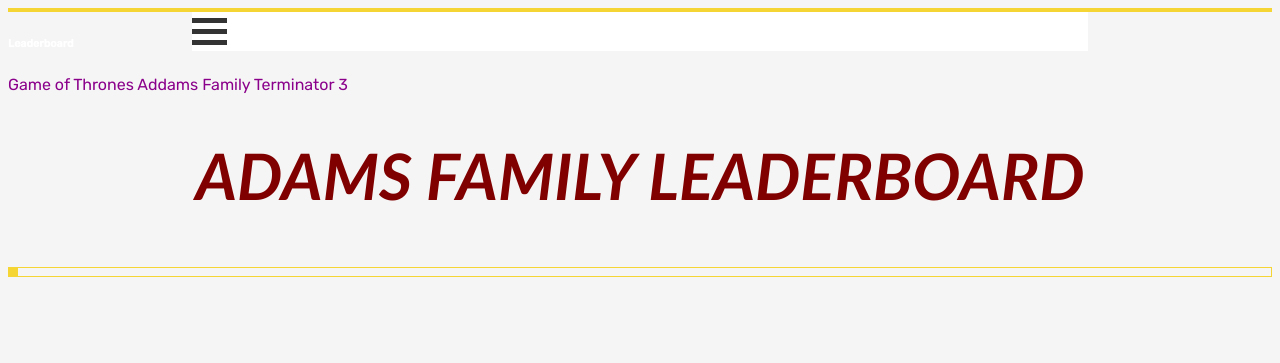
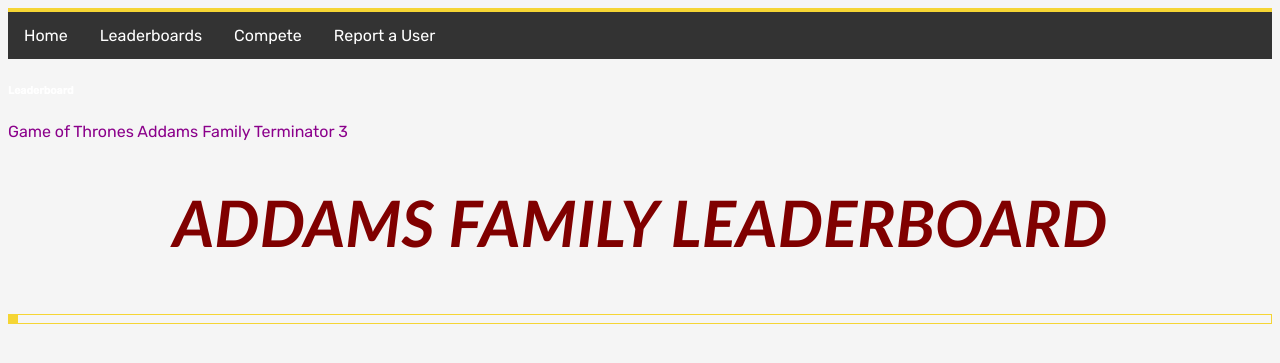
Before and after one commit to AnthonyBenitez/Pinball, a Python web app: template templates/adamsLeaderboard.html in a window 1280 px wide. Shown: the top 363 px of the page. Run offline with Jinja, Linux system fonts and the light colour scheme; the template is opened without the code that fills it, so the values that code supplies are empty.

Commit message:
leaderboard

```diff
--- a/main.py
+++ b/main.py
@@ -150,7 +150,7 @@
 
 
 class InvalidationHandler(webapp2.RequestHandler):
-    def post(self):
+    def get(self):
         self.response.out.write('Suggestion has been sent!')
 
 app = webapp2.WSGIApplication([
@@ -159,6 +159,6 @@
     ('/adamleaderboard', adamLeaderboardHandler),
     ('/gotleaderboard', gotLeaderboardHandler),
     ('/fake', FakeDataHandler),
-    ('/invalidate', InvalidationHandler)
+    ('/invalidate', InvalidationHandler),
     ('.*', MainHandler)
 ])
--- a/templates/adamsLeaderboard.html
+++ b/templates/adamsLeaderboard.html
@@ -3,6 +3,38 @@
         <link rel="stylesheet" href="/i/adamsLeaderboard.css">
         <meta name="viewport" content="width=device-width, initial-scale=1">
    <link rel="stylesheet" href="/i/styles.css">
+   <style>
+            ul {
+            list-style-type: none;
+            margin: 0;
+            padding: 0;
+            overflow: hidden;
+            background-color: #333;
+            }
+
+           /* li {
+            float: left;
+            } */
+
+            li a {
+            display: block;
+            color: white;
+            text-align: center;
+            padding: 14px 16px;
+            text-decoration: none;
+            float: left;
+            }
+
+            li a:hover {
+            background-color: #111;
+            }
+            </style>
+        <ul>
+        <li><a class="active" href="#home">Home</a></li>
+        <li><a href="/termleaderboard">Leaderboards</a></li>
+        <li><a href="/p/(.*)">Compete</a></li>
+        <li><a href="/invalidate">Report a User</a></li>
+        </ul>
    <style>
 ul {
   list-style-type: none;
@@ -37,7 +69,7 @@
             <a class="leaderboard" href="/termleaderboard"> Terminator 3</a>
         </div>
 
-        <div class="container" onclick="myFunction(this)">
+        <!-- <div class="container" onclick="myFunction(this)">
   <div class="bar1"></div>
   <div class="bar2"></div>
   <div class="bar3"></div>
@@ -47,9 +79,9 @@
 function myFunction(x) {
   x.classList.toggle("change");
 }
-</script>
+</script>-->
 
-    <center> <h1 id="title">ADAMS FAMILY LEADERBOARD</h1> </center>
+    <center> <h1 id="title">ADDAMS FAMILY LEADERBOARD</h1> </center>
 
 <div id="container2">
 <ol>
--- a/templates/pinballhomepage.html
+++ b/templates/pinballhomepage.html
@@ -33,8 +33,8 @@
 <ul>
   <li><a class="active" href="#home">Home</a></li>
   <li><a href="/termleaderboard">Leaderboards</a></li>
-  <li><a href="#contact">Compete</a></li>
-  <li><a href="#about">Report a User</a></li>
+  <li><a href="/p/(.*)">Compete</a></li>
+  <li><a href="/invalidate">Report a User</a></li>
 </ul>
 </head>
 
```
Also changed, not shown: templates/gotLeaderboard.html (+32 -0 lines), templates/terminatorLeaderboard.html (+32 -1 lines), 1 other file.
